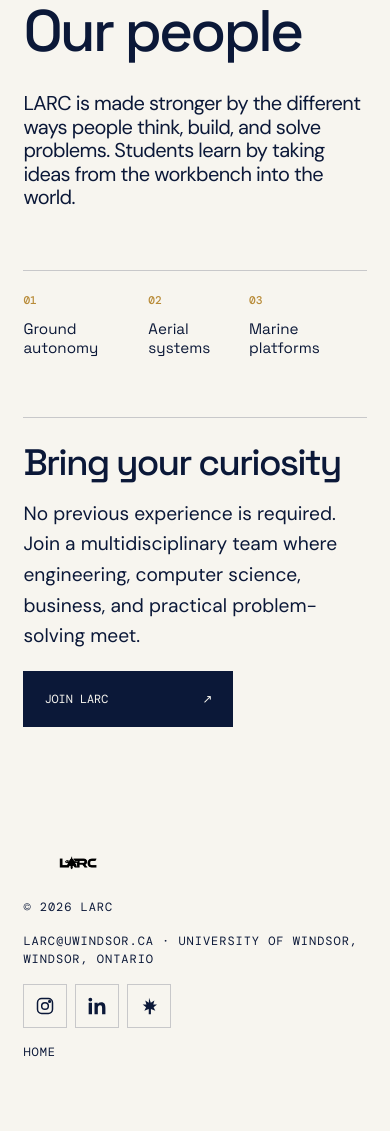
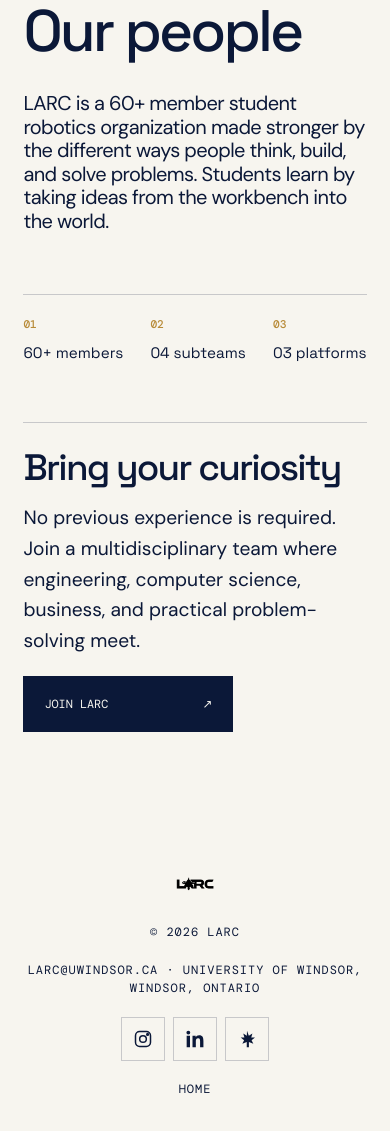
Before and after one commit to larc-uwindsor/.github.io, a plain HTML site: page team.html in a window 390 px wide. Shown: the part 611-1742 px from the top of the page. Before the commit the page ends 1703 px from the top, so only its background shows below. Drawn offline with nearby package versions, Linux system fonts and the light colour scheme.

Commit message:
Update team descriptions and statistics for clarity; enhance footer layout and styles for improved responsiveness

```diff
--- a/styles.css
+++ b/styles.css
@@ -1277,10 +1277,10 @@ h2 {
 
 .site-footer {
     align-items: center;
-    display: grid;
-    gap: 18px 28px;
-    grid-template-columns: auto auto minmax(220px, 1fr) auto auto;
-    padding: 40px 5vw;
+    display: flex;
+    flex-direction: column;
+    gap: 20px;
+    padding: 64px 5vw;
     font-size: .75rem;
 }
 
@@ -1295,16 +1295,16 @@ h2 {
 }
 
 .site-footer>span:nth-of-type(2) {
-    max-width: 360px;
-    text-align: left;
+    max-width: 520px;
+    text-align: center;
 }
 
 .site-footer .site-socials {
-    justify-self: end;
+    justify-self: auto;
 }
 
 .site-footer>a:last-child {
-    justify-self: end;
+    justify-self: auto;
     white-space: nowrap;
 }
 
@@ -1320,11 +1320,11 @@ h2 {
 
 @media (max-width: 720px) {
     .site-footer {
-        align-items: flex-start;
+        align-items: center;
         display: flex;
         flex-direction: column;
-        gap: 16px;
-        padding: 32px 6vw;
+        gap: 20px;
+        padding: 48px 6vw;
     }
 
     .site-footer .site-socials,
--- a/team.html
+++ b/team.html
@@ -36,12 +36,13 @@
             <div class="section-label"><span>03</span><span>Our team</span></div>
             <div class="page-content">
                 <h2>Our people</h2>
-                <p class="large-copy">LARC is made stronger by the different ways people think, build, and solve
-                    problems. Students learn by taking ideas from the workbench into the world.</p>
+                <p class="large-copy">LARC is a 60+ member student robotics organization made stronger by the different
+                    ways people think, build, and solve problems. Students learn by taking ideas from the workbench into
+                    the world.</p>
                 <div class="stat-row">
-                    <div><strong>01</strong><span>Ground autonomy</span></div>
-                    <div><strong>02</strong><span>Aerial systems</span></div>
-                    <div><strong>03</strong><span>Marine platforms</span></div>
+                    <div><strong>01</strong><span>60+ members</span></div>
+                    <div><strong>02</strong><span>04 subteams</span></div>
+                    <div><strong>03</strong><span>03 platforms</span></div>
                 </div>
                 <div class="content-rule">
                     <h2>Bring your curiosity</h2>
```
Also changed, not shown: index.html (+5 -5 lines).
